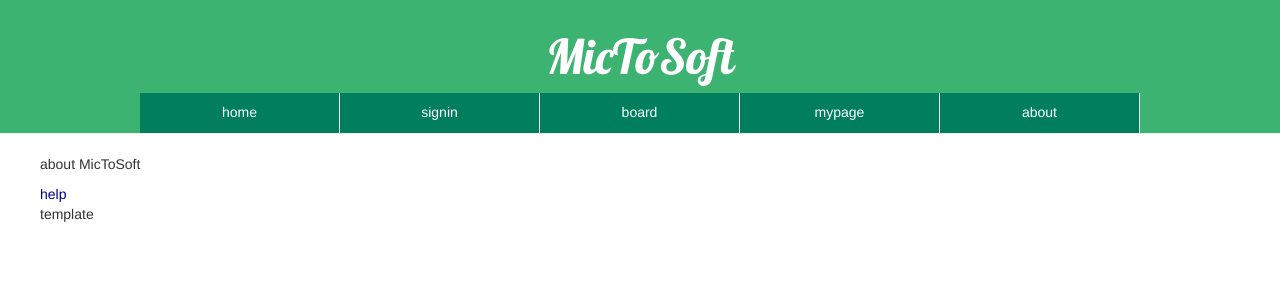
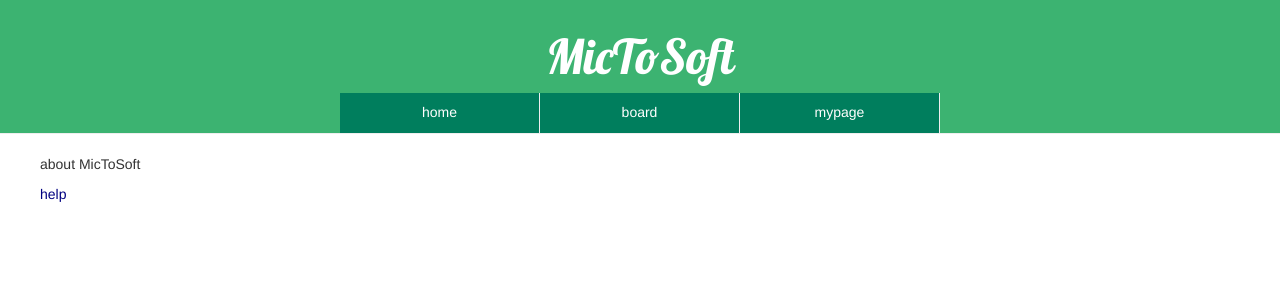
Before and after one commit to ssryu/MicToSoft, a Django app: page /about/ in a window 1280 px wide. Shown: the top 300 px of the page. Run offline with Django 3.2, Linux system fonts and the light colour scheme; parts of the project's set-up code (start-up, migrations or seed data) failed here and were passed over; some libraries are stand-ins or nearby versions.

Commit message:
Update layout.html

```diff
--- a/mic_to_soft/templates/layout.html
+++ b/mic_to_soft/templates/layout.html
@@ -15,11 +15,11 @@
             <h1><a href="/">MicToSoft</a></h1>
             <ul class="top-menu">
                 <li><a href="{% url 'index' %}">home</a></li>
-                <li><a href="{% url 'signin' %}">signin</a>
+                <!-- <li><a href="{% url 'signin' %}">signin</a>
                     <ul>
                         <li><a href="{% url 'signup' %}" class="sub-menu">signup</a></li>
                     </ul>
-                </li>
+                </li> -->
                 <li><a href="{% url 'board' %}">board</a>
                     <ul>
                         <li><a href="{% url 'models' %}">models</a></li>
@@ -32,11 +32,11 @@
                         <li><a href="{% url 'managemodels' %}">managemodels</a></li>
                     </ul>
                 </li>
-                <li><a href="{% url 'about' %}">about</a>
+                <!-- <li><a href="{% url 'about' %}">about</a>
                     <ul>
                         <li><a href="{% url 'help' %}">help</a></li>
                     </ul>
-                </li>
+                </li> -->
             </ul>
         </div>
 
@@ -46,7 +46,3 @@
     </body>
 
 </html>
-
-<div class="content">
-    <p>template</p>
-</div>
```
